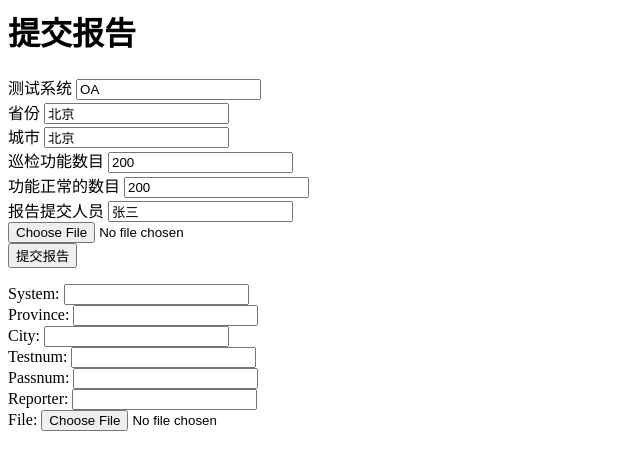
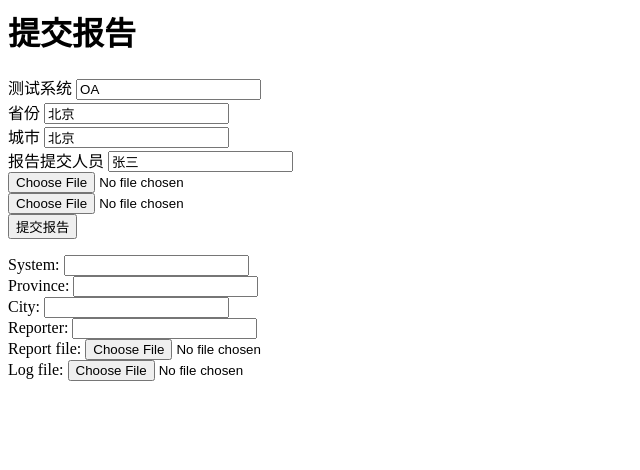
Before and after one commit to zylxhz/autoInspectionServer, a Django app: page /uploadreport/ in a window 1280 px wide. Shown: the top 470 px of the page, without its empty margins (0-640 px from the left). Run offline with Django 3.2, Linux system fonts and the light colour scheme.

Commit message:
服务端可以接受用户上传的report.html和log.html，并且能够从report.html中抽取测试用例的数目和通过的数目

```diff
--- a/src/applicationAutoInspection/forms.py
+++ b/src/applicationAutoInspection/forms.py
@@ -4,7 +4,6 @@ class ReportForm(forms.Form):
     system = forms.CharField()
     province = forms.CharField()
     city = forms.CharField()
-    testNum = forms.IntegerField(min_value=0)
-    passNum = forms.IntegerField(min_value=0)
     reporter = forms.CharField()
-    file = forms.FileField()
+    report_file = forms.FileField()
+    log_file = forms.FileField()
--- a/src/applicationAutoInspection/templates/upload.html
+++ b/src/applicationAutoInspection/templates/upload.html
@@ -14,16 +14,12 @@
 	   <label>城市</label>
 	   <input type="text" name="city", value="北京">
 	   <br />
-	   <label>巡检功能数目</label>
-	   <input type="number" name="testNum", value=200>
-	   <br />
-	   <label>功能正常的数目</label>
-	   <input type="number" name="passNum", value=200>
-	   <br />
 	   <label>报告提交人员</label>
 	   <input type="text" name="reporter", value="张三">
 	   <br />
-	   <input type="file" name="file" />
+	   <input type="file" name="report_file" />
+	   <br />
+	   <input type="file" name="log_file" />
 	   <br />
 	   <input type="submit" value="提交报告" />
 	  </form>
--- a/src/applicationAutoInspection/views.py
+++ b/src/applicationAutoInspection/views.py
@@ -10,6 +10,7 @@ from django.views.decorators.csrf import csrf_exempt
 from rexec import FileWrapper
 import datetime
 import os
+import re
 import time
 
 #reporter_list = ['张三', '李四']
@@ -22,22 +23,40 @@ def upload(request):
     html = t.render(Context())
     return HttpResponse(html)
 
-def handle_uploaded_file(f, system):
-    file_name = ""
+def handle_uploaded_file(f_report, f_log, system):
+    '''
+    f_report表示巡检人员提交的report.html文件
+    f_log表示巡检人员提交的log.html文件
+    system表示巡检的系统
+    '''
+    report_file_name = ""
     try:
-        path = MEDIA_ROOT + system + time.strftime('/%Y/%m/%d/')
+        #在服务器上创建路径存储巡检人员提交的报告
+        path = MEDIA_ROOT + system + time.strftime('/%Y/%m/%d/%H%M%S/')
         if not os.path.exists(path):
             os.makedirs(path)
-            suffix = os.path.splitext(f.name)[1]
-            file_name = path + time.strftime('%H%M%S') + suffix
-            destination = open(file_name, 'wb+')
-            for chunk in f.chunks():
-                destination.write(chunk)
-            destination.close()
+        #将report.html和log.html存入服务器
+        report_file_name = path + 'report.html'
+        log_file_name = path + 'log.html'
+        dest_report = open(report_file_name, 'wb+')
+        all_report_text = f_report.read()
+        dest_report.write(all_report_text)
+        dest_report.close()
+        dest_log = open(log_file_name, 'wb+')
+        all_log_text = f_log.read()
+        dest_log.write(all_log_text)
+        dest_log.close()
+
+        #抽取通过测试的数目和未通过的数目
+        pattern = re.compile(r'"fail":\d+,"label":"All Tests","pass":\d+')
+        match = pattern.search(all_report_text)
+        str = match.group()
+        nums = re.findall(r'\d+', str)
+        fail_num = int(nums[0])
+        pass_num = int(nums[1])
     except Exception, e:
         print e
-#        relative_path = 'report' +
-    return file_name.replace(MEDIA_ROOT, 'report/')
+    return report_file_name.replace(MEDIA_ROOT, 'report/'), fail_num + pass_num, pass_num
 
 
 @csrf_exempt
@@ -48,8 +67,8 @@ def upload_report(request):
         if form.is_valid():
             data = form.cleaned_data
             year, month, day, hour, minute, second, w, y, i = time.localtime( )
-            report = Report(reporter = data['reporter'], system = data['system'], province = data['province'], city = data['city'], year = year, month = month, day = day, time = str(hour) + ':' + str(minute) + ':' + str(second), total_num = data['testNum'], pass_num = data['passNum'])
-            report.path = handle_uploaded_file(request.FILES['file'], report.system)
+            report = Report(reporter = data['reporter'], system = data['system'], province = data['province'], city = data['city'], year = year, month = month, day = day, time = str(hour) + ':' + str(minute) + ':' + str(second))
+            report.path, report.total_num, report.pass_num = handle_uploaded_file(request.FILES['report_file'], request.FILES['log_file'], report.system)
             report.save()
             return HttpResponseRedirect('/success/')
     else:
```
